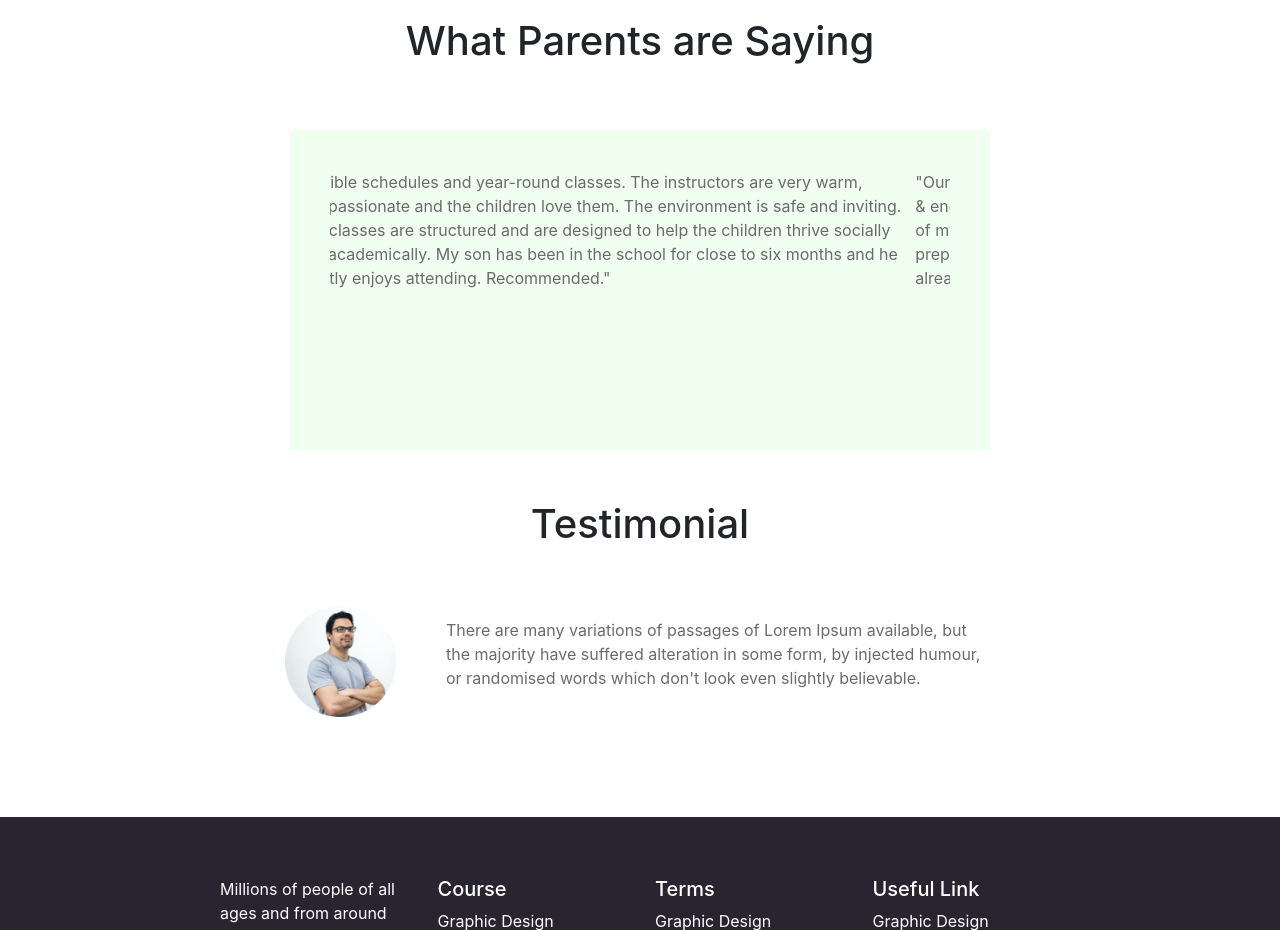
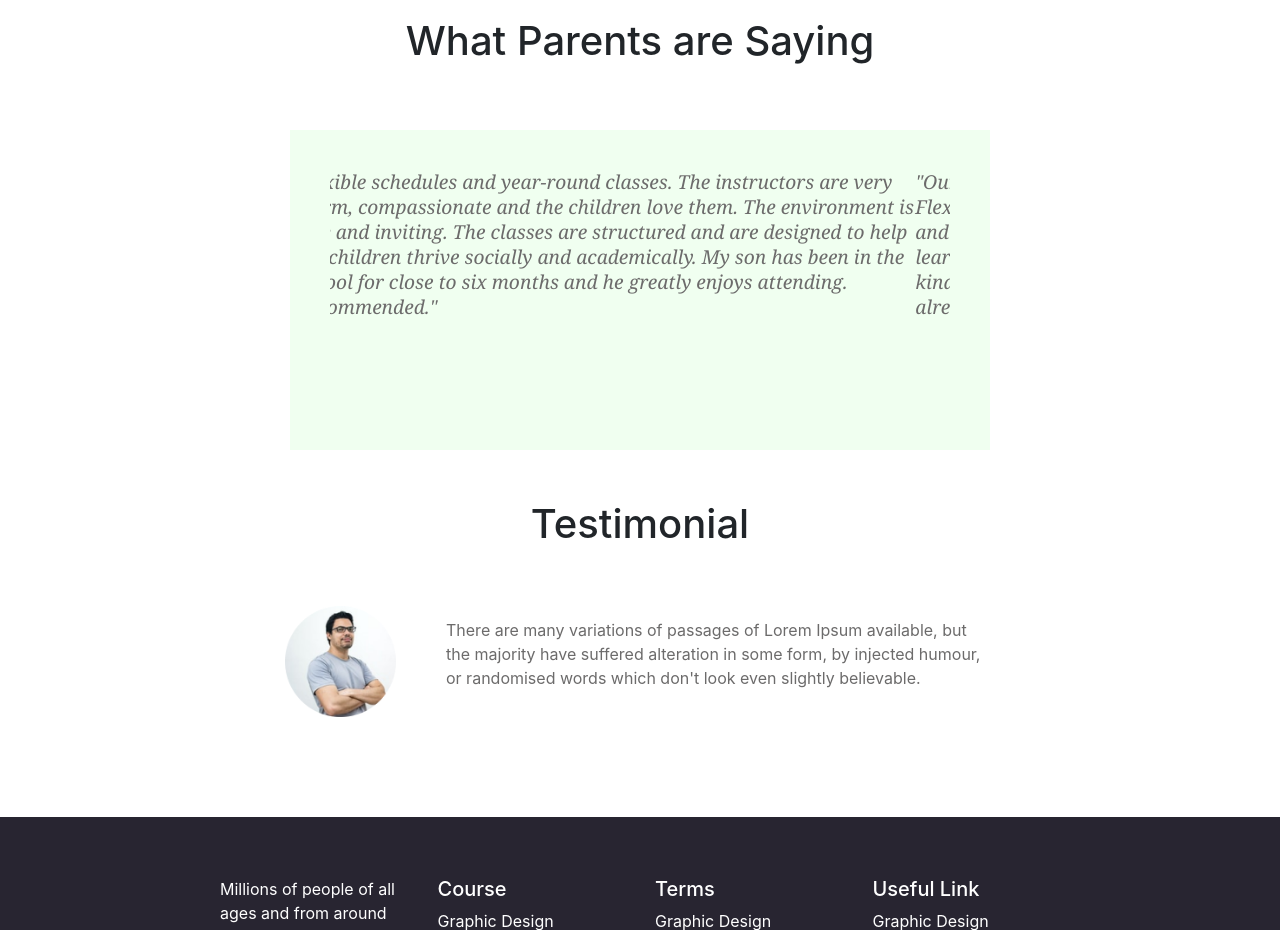
Before and after one commit to coder-shahjalal/e-school-Website, a plain HTML site: page index.html in a window 1280 px wide. Shown: the part 1940-2870 px from the top of the page. Drawn offline with nearby package versions, Linux system fonts and the light colour scheme.

Commit message:
text font style

```diff
--- a/style.css
+++ b/style.css
@@ -181,6 +181,10 @@ margin-bottom: 100px;
     padding: 40px 40px;
     background-color: #f0fff0;
     color: #21b573;
+    font-family: Georgia, serif;
+    font-style: italic;
+    font-size: 1.2em;
+    line-height: 1.3;
 }
 
 
```
